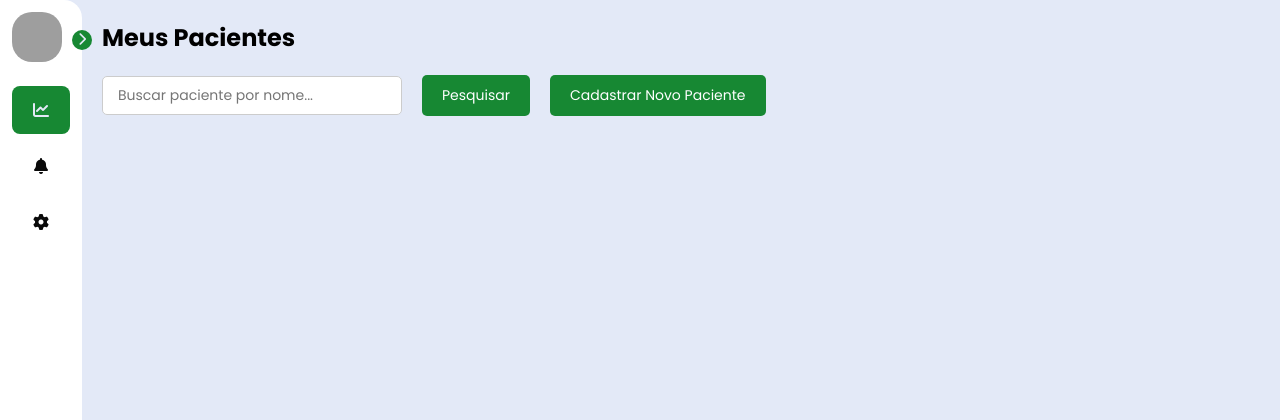
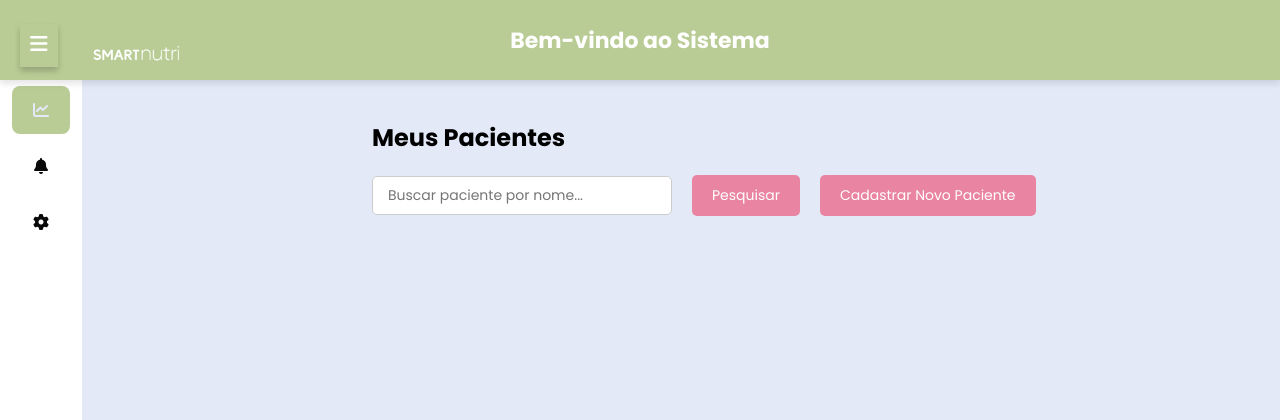
Before and after one commit to cllararibeiro/smartnutri, a Flask app: template templates/nutricionista/dashboard.html in a window 1280 px wide. Shown: the top 420 px of the page. Run offline with Flask 3, Linux system fonts and the light colour scheme; the template is opened without the code that fills it, so the values that code supplies are empty; parts of the project's set-up code (start-up, migrations or seed data) failed here and were passed over; grey boxes are pictures that could not be loaded.

Commit message:
Navbar da página de pacientes
mudando o estilo etc

```diff
--- a/static/css/dashboard.css
+++ b/static/css/dashboard.css
@@ -75,7 +75,7 @@ main {
 }
 
 .side-item.active {
-    background-color: #178833;
+    background-color: #B9CC95;
 }
 
 .side-item:hover:not(.active),
@@ -125,7 +125,7 @@ main {
     position: absolute;
     top: 30px;
     right: -10px;
-    background-color: #178833;
+    background-color: #B9CC95;
     color: #e3e9f7;
     border-radius: 100%;
     width: 20px;
@@ -195,7 +195,7 @@ main {
 }
 
 .card button {
-    background-color: #178833;
+    background-color: #E984A2;
     color: white;
     border: none;
     padding: 10px 15px;
@@ -207,7 +207,7 @@ main {
 }
 
 .card button:hover {
-    background-color: #178833;
+    background-color: #f5c5d3;
 }
 
 .busca-container {
@@ -226,7 +226,7 @@ main {
 }
 
 .busca-container button {
-    background-color: #178833;
+    background-color: #E984A2;
     color: white;
     border: none;
     padding: 10px 20px;
@@ -242,5 +242,65 @@ main {
 }
 
 .busca-container button:hover {
-    background-color: #155c26;
+    background-color: #f5c5d3;
 }
+
+
+
+
+#header {
+    position: fixed;
+    top: 0;
+    left: 0;
+    width: 100%; /* Cabeçalho cobrindo toda a largura da tela */
+    background: #B9CC95;
+    color: white;
+    padding: 10px 20px;
+    display: flex;
+    align-items: center;
+    justify-content: center;
+    height: 80px;
+    box-shadow: 0 4px 6px rgba(0, 0, 0, 0.1);
+    z-index: 10; /* Para garantir que o cabeçalho fique por cima da sidebar */
+}
+
+/* Logo à esquerda */
+#header_logo {
+    position: absolute;
+    left: 60px; /* Ajuste para o botão de abrir sidebar */
+    height: 60px;
+    max-width: 180px;
+}
+
+/* Texto central */
+#welcome_text {
+    font-size: 22px;
+    font-weight: bold;
+    margin: 0;
+}
+
+
+
+/* Conteúdo principal */
+#content-wrapper {
+    margin-left: 250px;
+    margin-top: 80px;
+    padding: 20px;
+}
+
+
+
+/* Botão de expandir a sidebar */
+#open_btn_header {
+    position: absolute;
+    left: 20px;
+    background-color: #B9CC95;
+    color: white;
+    border: none;
+    padding: 10px;
+    cursor: pointer;
+    box-shadow: 0 4px 6px rgba(0, 0, 0, 0.2);
+}
+#open_btn_icon {
+    font-size: 20px;
+}
--- a/static/js/dashboard.js
+++ b/static/js/dashboard.js
@@ -1,3 +1,3 @@
-document.getElementById('open_btn').addEventListener('click', function () {
+document.getElementById('open_btn_header').addEventListener('click', function () {
     document.getElementById('sidebar').classList.toggle('open-sidebar');
 });
--- a/templates/nutricionista/base.html
+++ b/templates/nutricionista/base.html
@@ -63,6 +63,22 @@
         </div>
     </nav>
 
+<!-- Cabeçalho -->
+<header id="header">
+    <div id="header_content">
+        <!-- Botão de abrir sidebar à esquerda -->
+        <button id="open_btn_header">
+            <i id="open_btn_icon" class="fa-solid fa-bars"></i>
+        </button>
+
+        <!-- Logo à esquerda -->
+        <img src="/static/img/smartnutri.png" id="header_logo" alt="Logo">
+
+        <!-- Texto central -->
+        <h1 id="welcome_text">Bem-vindo ao Sistema</h1>
+    </div>
+</header>
+
     <!-- Conteúdo Principal -->
     <main>
         <div id="content-wrapper">
```
